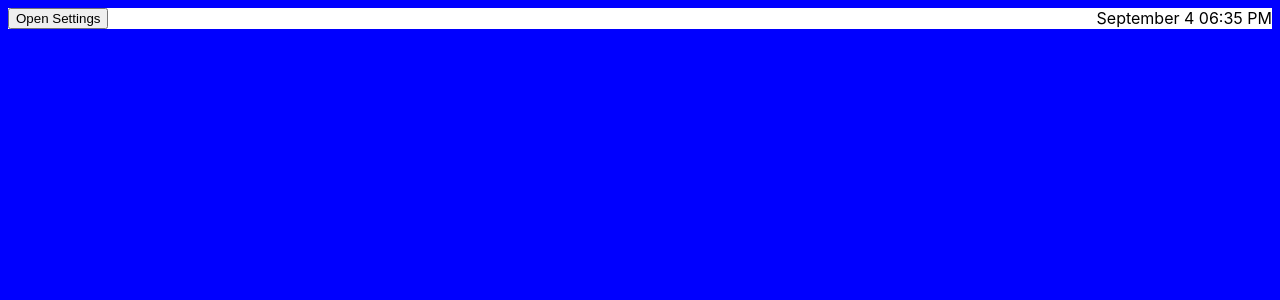
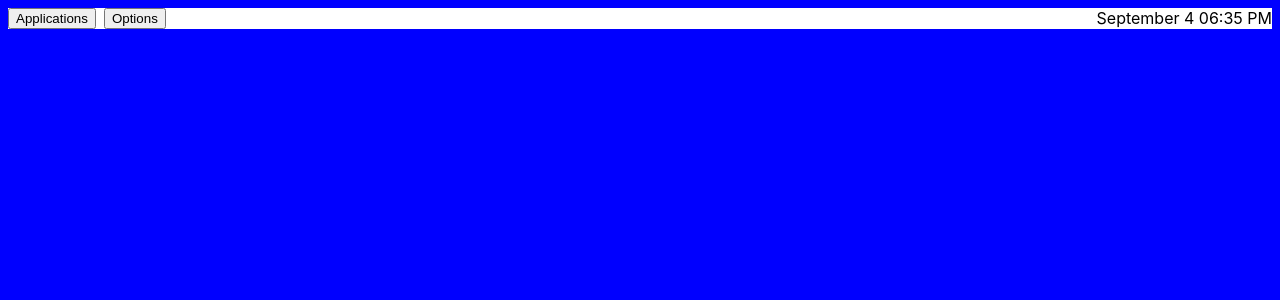
Before and after one commit to jesperkul/tranquility-desktop, a React (Vite) app: page / in a window 1280 px wide. Shown: the top 300 px of the page. Built offline with nearby package versions, Linux system fonts and the light colour scheme.

Commit message:
Add Dropdowns to panels

```diff
--- a/package.json
+++ b/package.json
@@ -11,6 +11,7 @@
 		"preview": "vite preview"
 	},
 	"dependencies": {
+		"@floating-ui/react": "^0.27.5",
 		"react": "^19.0.0",
 		"react-dom": "^19.0.0",
 		"react-rnd": "^10.5.2",
--- a/src/PanelManager/Panel.module.css
+++ b/src/PanelManager/Panel.module.css
@@ -46,4 +46,13 @@
 	display: flex;
 	scrollbar-color: gray white;
 	min-width: 0;
+	gap: 0.5em;
 }
+
+.dropdown {
+	background-color: white;
+	padding: 0.25em;
+	min-width: 5em;
+	display: flex;
+	justify-content: center;
+}
--- a/src/PanelManager/PanelPresets.tsx
+++ b/src/PanelManager/PanelPresets.tsx
@@ -1,6 +1,7 @@
 import { SettingsApp } from "../Applications/Settings/Settings";
 import type { Panel } from "./PanelManagerStore";
 import { AppButton } from "./Widgets/AppButton";
+import { Dropdown } from "./Widgets/Dropdown";
 import { InlineClock } from "./Widgets/InlineClock";
 import { WindowList } from "./Widgets/WindowList";
 
@@ -10,7 +11,22 @@ const defaultPanel: Panel = {
 	margin: "0.5em",
 	width: "100%",
 	startContents: [
-		{ id: "settingsLauncher", component: <AppButton app={SettingsApp} /> },
+		{
+			id: "applications",
+			component: (
+				<Dropdown text="Applications">
+					<AppButton app={SettingsApp} />
+				</Dropdown>
+			),
+		},
+		{
+			id: "options",
+			component: (
+				<Dropdown text="Options">
+					<AppButton app={SettingsApp} />
+				</Dropdown>
+			),
+		},
 		{ id: "windowlist", component: <WindowList /> },
 	],
 	middleContents: [],
@@ -24,7 +40,22 @@ const splitPanelPreset: Panel[] = [
 		margin: "0.5em",
 		width: "auto",
 		startContents: [
-			{ id: "settingsLauncher", component: <AppButton app={SettingsApp} /> },
+			{
+				id: "applications",
+				component: (
+					<Dropdown text="Applications">
+						<AppButton app={SettingsApp} />
+					</Dropdown>
+				),
+			},
+			{
+				id: "options",
+				component: (
+					<Dropdown text="Options">
+						<AppButton app={SettingsApp} />
+					</Dropdown>
+				),
+			},
 			{ id: "windowlist", component: <WindowList /> },
 		],
 		middleContents: [],
--- a/src/PanelManager/Widgets/AppButton.tsx
+++ b/src/PanelManager/Widgets/AppButton.tsx
@@ -8,7 +8,7 @@ export const AppButton = ({ app }: { app: Application }) => {
 
 	return (
 		<button type="button" onClick={() => open(app)}>
-			Open {app.title}
+			{app.title}
 		</button>
 	);
 };
--- /dev/null
+++ b/src/PanelManager/Widgets/Dropdown.tsx
@@ -0,0 +1,50 @@
+import {
+	flip,
+	offset,
+	shift,
+	useDismiss,
+	useFloating,
+	useInteractions,
+} from "@floating-ui/react";
+import { type JSX, useState } from "react";
+import styles from "../Panel.module.css";
+
+interface DropdownProps {
+	children: JSX.Element;
+	text: string;
+}
+
+export const Dropdown = (props: DropdownProps) => {
+	const [isOpen, setIsOpen] = useState(false);
+
+	const { refs, floatingStyles, context } = useFloating({
+		open: isOpen,
+		onOpenChange: setIsOpen,
+		middleware: [offset(4), flip(), shift()],
+	});
+
+	const dismiss = useDismiss(context);
+
+	const { getReferenceProps, getFloatingProps } = useInteractions([dismiss]);
+	return (
+		<>
+			<button
+				ref={refs.setReference}
+				onClick={() => setIsOpen(!isOpen)}
+				{...getReferenceProps()}
+			>
+				{props.text}
+			</button>
+			{isOpen && (
+				<div
+					ref={refs.setFloating}
+					style={floatingStyles}
+					{...getFloatingProps()}
+					className={styles.dropdown}
+				>
+					{props.children}
+				</div>
+			)}
+		</>
+	);
+};
```
Also changed, not shown: 1 other file (tests, documents, lock files or other folders).
